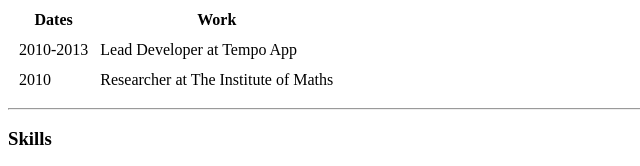
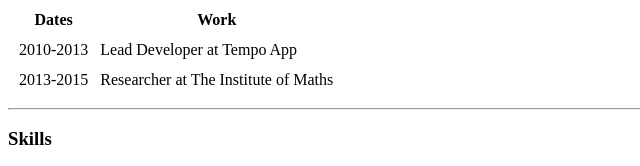
Before and after one commit to arthur-desember/cv, a plain HTML site: page index.html in a window 1280 px wide. Shown: the part 381-547 px from the top of the page, 0-640 px from the left. Drawn offline with Linux system fonts and the light colour scheme.

Commit message:
Add files via upload

```diff
--- a/index.html
+++ b/index.html
@@ -45,7 +45,7 @@
     <td>Lead Developer at Tempo App</td>
     </tr>
     <tr>
-      <td>2010</td>
+      <td>2013-2015</td>
       <td>Researcher at The Institute of Maths</td>
 
     </tr>
```
